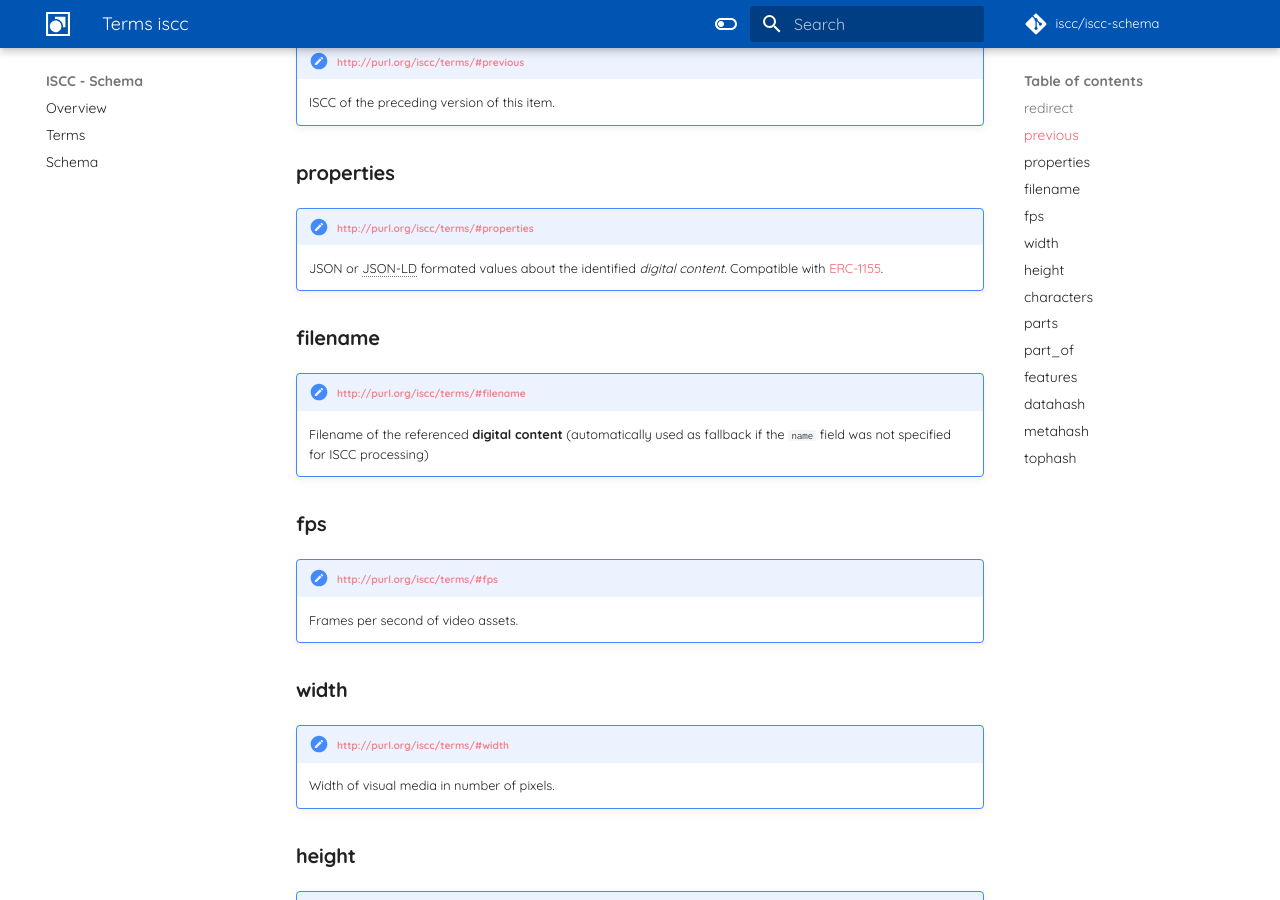
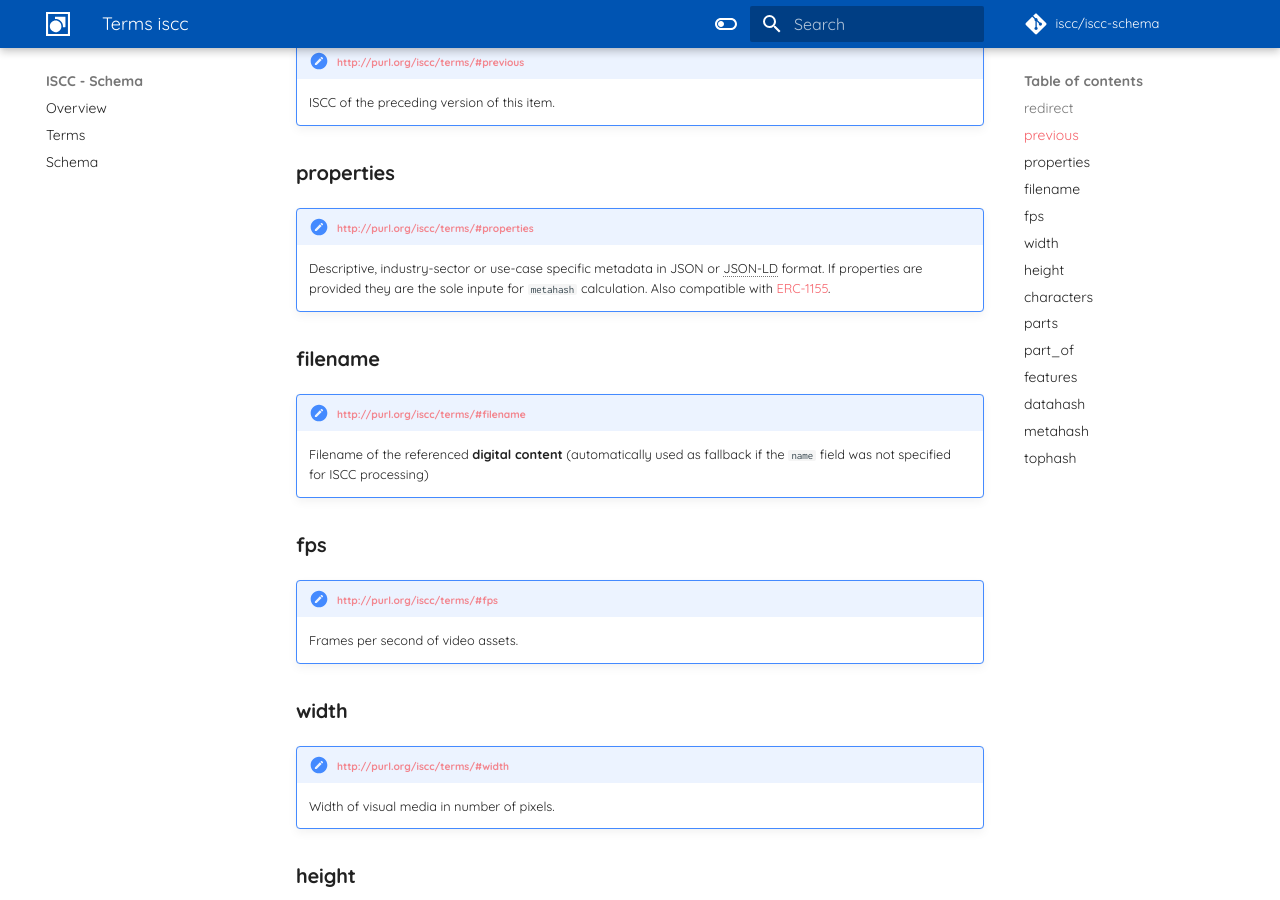
Before and after one commit to iscc/iscc-schema, an MkDocs documentation site: the page built from docs/includes/terms-iscc.md, in a window 1280 px wide and 900 px high, scrolled down 374 px. Built offline with MkDocs 1.6.1 and Material for MkDocs 9.7.7, drawn with Linux system fonts in a browser that asks for light colours; comment, search, counter and statistics services are not loaded.

Commit message:
Update some definitions

```diff
--- a/docs/includes/terms-iscc.md
+++ b/docs/includes/terms-iscc.md
@@ -14,7 +14,7 @@
 
 !!! term "<small><http://purl.org/iscc/terms/#properties></small>"
 
-    JSON or JSON-LD formated values about the identified *digital content*. Compatible with [ERC-1155](https://eips.ethereum.org/EIPS/eip-1155).
+    Descriptive, industry-sector or use-case specific metadata in JSON or JSON-LD format. If properties are provided they are the sole inpute for `metahash` calculation. Also compatible with [ERC-1155](https://eips.ethereum.org/EIPS/eip-1155).
 
 ### **filename**
 
--- a/docs/schema/0.1.0.json
+++ b/docs/schema/0.1.0.json
@@ -41,7 +41,7 @@
     },
     "name": {
       "title": "Name",
-      "description": "The name or title of the intangible creation manifested by the idendified *digital content*.",
+      "description": "The title or name of the intangible creation manifested by the identified *digital content* (used as input for **ISCC Meta-Code** generation).",
       "maxLength": 128,
       "minLength": 1,
       "example": "The Never Ending Story",
@@ -142,7 +142,7 @@
     },
     "properties": {
       "title": "Properties",
-      "description": "JSON or JSON-LD formated values about the identified *digital content*. Compatible with [ERC-1155](https://eips.ethereum.org/EIPS/eip-1155).",
+      "description": "Descriptive, industry-sector or use-case specific metadata in JSON or JSON-LD format. If properties are provided they are the sole inpute for `metahash` calculation. Also compatible with [ERC-1155](https://eips.ethereum.org/EIPS/eip-1155).",
       "x_iscc_context": "http://purl.org/iscc/terms/#properties",
       "type": "object"
     },
--- a/docs/schema/iscc.json
+++ b/docs/schema/iscc.json
@@ -41,7 +41,7 @@
     },
     "name": {
       "title": "Name",
-      "description": "The name or title of the intangible creation manifested by the idendified *digital content*.",
+      "description": "The title or name of the intangible creation manifested by the identified *digital content* (used as input for **ISCC Meta-Code** generation).",
       "maxLength": 128,
       "minLength": 1,
       "example": "The Never Ending Story",
@@ -142,7 +142,7 @@
     },
     "properties": {
       "title": "Properties",
-      "description": "JSON or JSON-LD formated values about the identified *digital content*. Compatible with [ERC-1155](https://eips.ethereum.org/EIPS/eip-1155).",
+      "description": "Descriptive, industry-sector or use-case specific metadata in JSON or JSON-LD format. If properties are provided they are the sole inpute for `metahash` calculation. Also compatible with [ERC-1155](https://eips.ethereum.org/EIPS/eip-1155).",
       "x_iscc_context": "http://purl.org/iscc/terms/#properties",
       "type": "object"
     },
```
Also changed, not shown: docs/context/index.md (+2 -2 lines), docs/includes/terms-schema.md (+1 -1 lines), docs/schema/index.md (+2 -2 lines), 3 other files.
